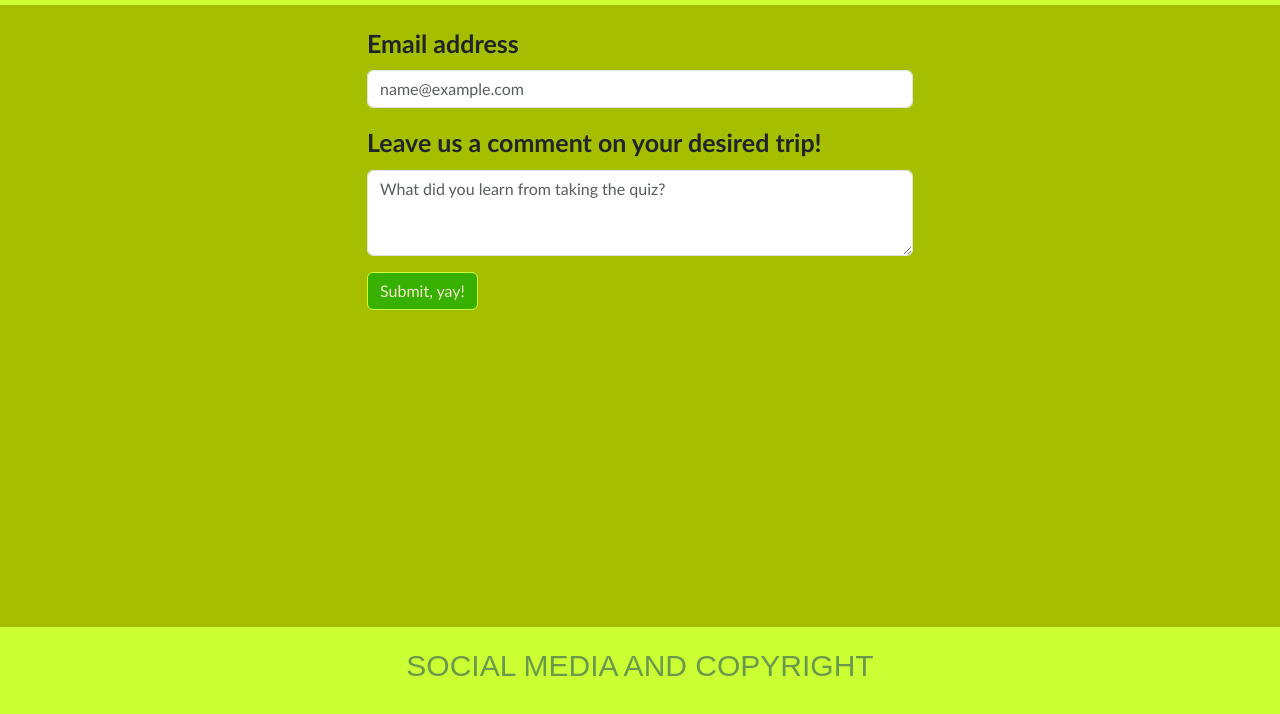
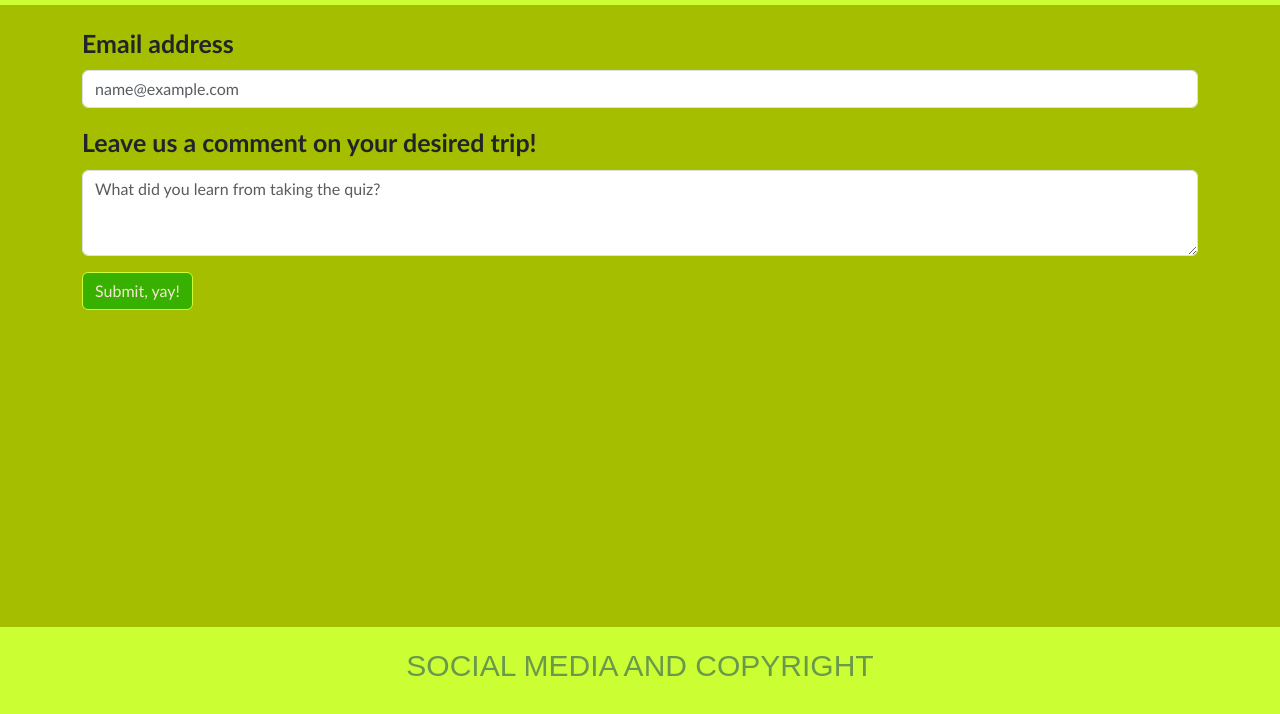
Before and after one commit to luciamacaggi/2daEntregaCoder, a website: page pages/contact.html in a window 1280 px wide. Shown: the part 80-794 px from the top of the page. Drawn offline with nearby package versions, Linux system fonts and the light colour scheme.

```diff
--- a/pages/contact.html
+++ b/pages/contact.html
@@ -34,8 +34,8 @@
 
     <main>
       <div class="container">
-        <div class="row justify-content-center">
-          <div class="col-md-6 custom-width">
+        <div class="justify-content-center">
+          <div class="mb-3">
             <form>
               <div class="mb-3">
                 <label for="exampleFormControlInput1" class="form-label">Email address</label>
```
Also changed, not shown: pages/about.html (+3 -2 lines), pages/quiz.html (+3 -2 lines), card-pics/london.jpg, card-pics/nyc.jpg, card-pics/tokyo.jpg, carousel-pics/BA.jpg, carousel-pics/Italia_Roma.jpg, carousel-pics/Originals/BA.jpg (deleted), carousel-pics/Originals/Italia_Roma.jpg (deleted), carousel-pics/Originals/sidney.jpg (deleted), carousel-pics/sidney.jpg, 1 other file.
